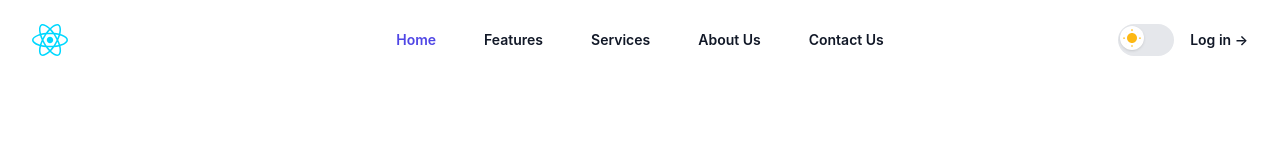
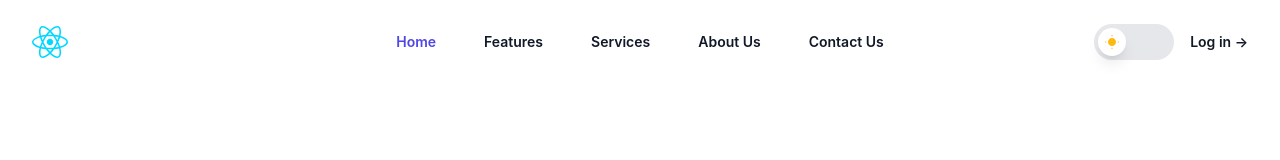
Before and after one commit to bijithintersmart/vite-project, a React (Vite) app: page / in a window 1280 px wide. Shown: the top 160 px of the page. Built offline with nearby package versions, Linux system fonts and the light colour scheme.

Commit message:
slider icon upadted

```diff
--- a/src/components/header.jsx
+++ b/src/components/header.jsx
@@ -62,37 +62,19 @@ export default function Header() {
           <button
             type="button"
             onClick={toggleTheme}
-            className="relative inline-flex h-8 w-14 flex-shrink-0 cursor-pointer rounded-full border-2 border-transparent bg-gray-200 transition-colors duration-200 ease-in-out focus:outline-none focus:ring-2 focus:ring-indigo-500 focus:ring-offset-2 dark:bg-gray-700"
-            role="switch"
-            aria-checked={theme === 'dark'}
+            className="relative inline-flex h-9 w-20 items-center rounded-full bg-gray-200 dark:bg-gray-700 p-1 transition-colors duration-300 focus:outline-none focus:ring-2 focus:ring-indigo-500"
           >
-            <span className="sr-only">Toggle theme</span>
-            <motion.span
-              className="pointer-events-none relative inline-block h-6 w-6 rounded-full bg-white shadow ring-0"
-              aria-hidden="true"
-              layout
-              transition={{ type: "spring", stiffness: 700, damping: 30 }}
-              x={theme === 'dark' ? 32 : 0}
+            <motion.div
+              className="absolute top-1 left-1 h-7 w-7 rounded-full bg-white shadow-lg flex items-center justify-center"
+              animate={{ x: theme === "dark" ? 44 : 0 }}
+              transition={{ type: "spring", stiffness: 300, damping: 20 }}
             >
-              <motion.span
-                className={`absolute inset-0 flex h-full w-full items-center justify-center`}
-                aria-hidden="true"
-                initial={{ opacity: 0 }}
-                animate={{ opacity: theme === 'light' ? 1 : 0 }}
-                transition={{ duration: 0.2 }}
-              >
-                <img src={SunIcon} alt="Light mode" className="h-5 w-5" />
-              </motion.span>
-              <motion.span
-                className={`absolute inset-0 flex h-full w-full items-center justify-center`}
-                aria-hidden="true"
-                initial={{ opacity: 0 }}
-                animate={{ opacity: theme === 'dark' ? 1 : 0 }}
-                transition={{ duration: 0.2 }}
-              >
-                <img src={MoonIcon} alt="Dark mode" className="h-5 w-5" />
-              </motion.span>
-            </motion.span>
+              <img
+                src={theme === "dark" ? MoonIcon : SunIcon}
+                alt={theme === "dark" ? "Dark mode" : "Light mode"}
+                className="h-4 w-4"
+              />
+            </motion.div>
           </button>
 
           <Link
@@ -151,7 +133,7 @@ export default function Header() {
                   onClick={toggleTheme}
                   className="-mx-3 block rounded-lg px-3 py-2 text-base font-semibold leading-7 text-gray-900 dark:text-gray-100 hover:bg-gray-50 dark:hover:bg-gray-800 w-full text-left"
                   role="switch"
-                  aria-checked={theme === 'dark'}
+                  aria-checked={theme === "dark"}
                 >
                   <span className="sr-only">Toggle theme</span>
                   <motion.span
@@ -159,13 +141,13 @@ export default function Header() {
                     aria-hidden="true"
                     layout
                     transition={{ type: "spring", stiffness: 700, damping: 30 }}
-                    x={theme === 'dark' ? 32 : 0}
+                    x={theme === "dark" ? 32 : 0}
                   >
                     <motion.span
                       className={`absolute inset-0 flex h-full w-full items-center justify-center`}
                       aria-hidden="true"
                       initial={{ opacity: 0 }}
-                      animate={{ opacity: theme === 'light' ? 1 : 0 }}
+                      animate={{ opacity: theme === "light" ? 1 : 0 }}
                       transition={{ duration: 0.2 }}
                     >
                       <img src={SunIcon} alt="Light mode" className="h-5 w-5" />
@@ -174,7 +156,7 @@ export default function Header() {
                       className={`absolute inset-0 flex h-full w-full items-center justify-center`}
                       aria-hidden="true"
                       initial={{ opacity: 0 }}
-                      animate={{ opacity: theme === 'dark' ? 1 : 0 }}
+                      animate={{ opacity: theme === "dark" ? 1 : 0 }}
                       transition={{ duration: 0.2 }}
                     >
                       <img src={MoonIcon} alt="Dark mode" className="h-5 w-5" />
```
